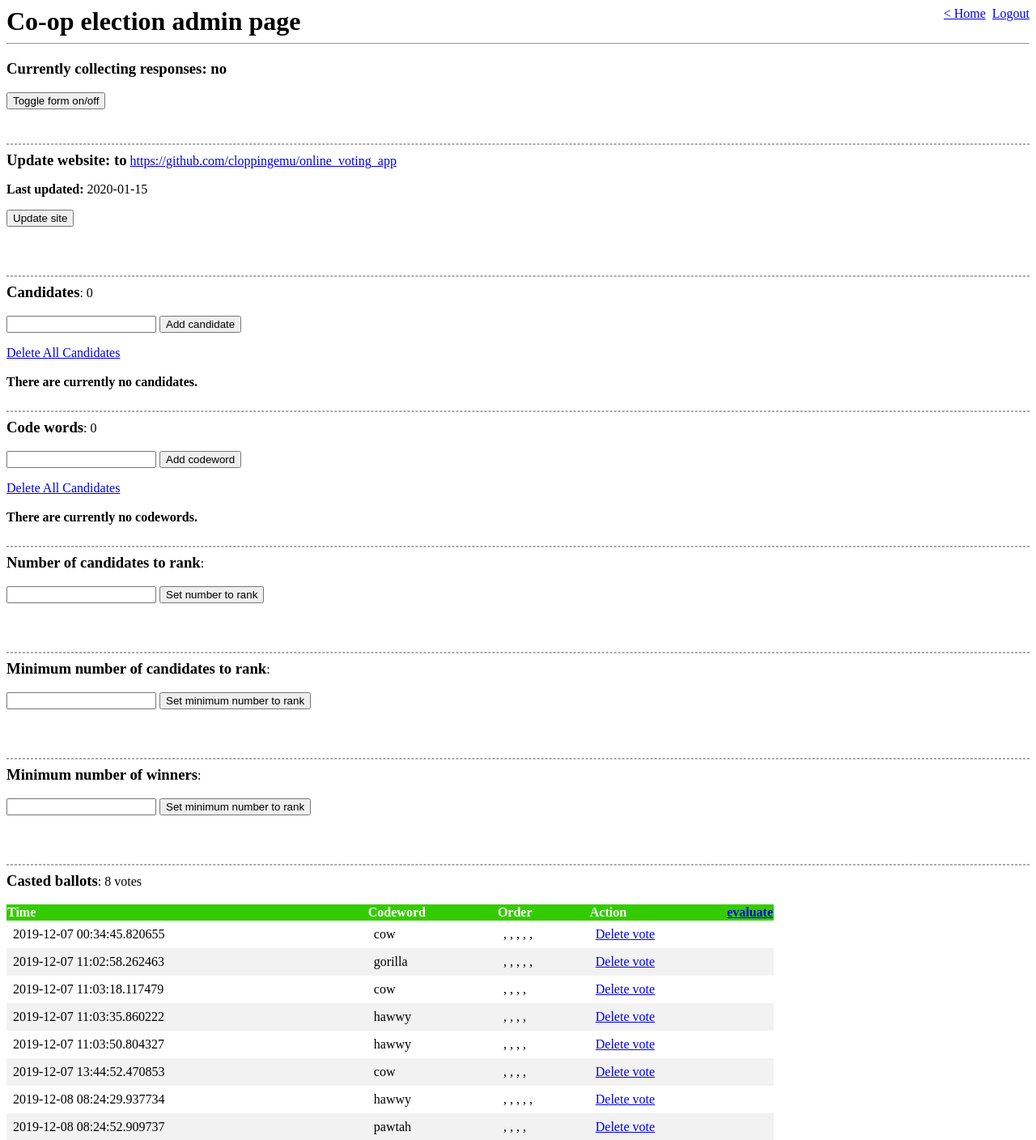
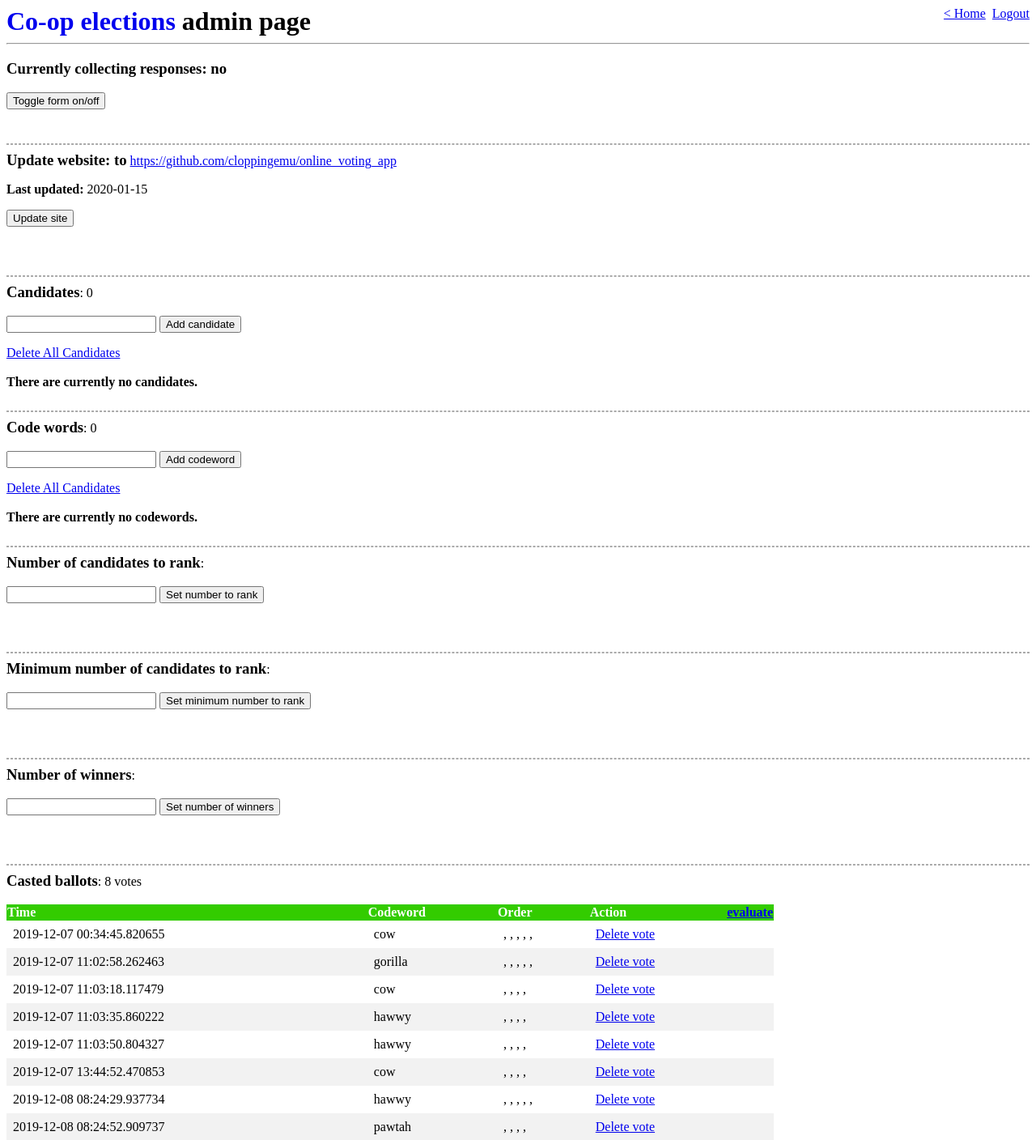
Before and after one commit to cloppingemu/online_voting_app, a Flask app: template templates/admin.html in a window 1280 px wide. Shown: the top 1408 px of the page at 81% size. Run offline with Flask 2, Linux system fonts and the light colour scheme; data comes from the database, SQL or seed files in the repository; the template is opened without the code that fills it: values that come from a table or form of the project are taken from there, most other values are stand-ins (such as "Sample title", 1, 10 or a date in 2020); some libraries are stand-ins or nearby versions.

Commit message:
minor changes

```diff
--- a/templates/admin.html
+++ b/templates/admin.html
@@ -22,7 +22,7 @@
 
 {% block body %}
 <body>
-    <h1 style="display:inline">Co-op election admin page</h1>
+    <h1 style="display:inline"><a href="/" style="text-decoration:none">Co-op elections</a> admin page</h1>
     <object align="right"><a href="/logout">Logout</a></object><object align="right"><a href="/">< Home</a>&nbsp;&nbsp;</object>
     <hr class="top"/>
     <div class="candidates">
@@ -115,10 +115,10 @@
     <br /><br />
     <hr class="page"/>
 
-    <h3 style="display:inline" id="h3_num_winners">Minimum number of winners</h3>: {{config["num_winners"]}} <br /><br />
+    <h3 style="display:inline" id="h3_num_winners">Number of winners</h3>: {{config["num_winners"]}} <br /><br />
     <form action="/admin/setNumWinners" onsubmit="return validate('numWinners', 'Number of winners field empty')" method="POST">
         <input type="number" name="numWinners" id="numWinners" value={{config["num_winners"]}}>
-        <input type="submit" value="Set minimum number to rank">
+        <input type="submit" value="Set number of winners">
     </form>
     <br /><br />
     <hr class="page"/>
--- a/templates/admin_login.html
+++ b/templates/admin_login.html
@@ -10,7 +10,7 @@
 
 {% block body %}
 <body onload="document.getElementById('admin_passwd').focus()">
-    <h1 style="display:inline">Co-op election admin authentication page</h1>
+    <h1 style="display:inline"><a href="/" style="text-decoration:none">Co-op elections</a> admin authentication page</h1>
     <object align="right"><a href="/">< Home</a></object>
     <hr class="top"/>
     <div class="candidates">
--- a/templates/index.html
+++ b/templates/index.html
@@ -12,7 +12,7 @@
 {% block body %}
 <body>
     <div class="votes">
-    <h1 style="display:inline">Co-op elections page</h1>
+    <h1 style="display:inline"><a href="/" style="text-decoration:none">Co-op elections</a> page</h1>
     <object align="right"><a href="/admin">Admin ></a></object>
     <hr class="top"/>
     <h3>Ballot</h3>
--- a/templates/result.html
+++ b/templates/result.html
@@ -9,7 +9,7 @@
 
 {% block body %}
     <div class="votes">
-    <h1 style="display:inline">Co-op elections page</h1>
+    <h1 style="display:inline"><a href="/" style="text-decoration:none">Co-op elections</a> results</h1>
     <object align="right"><a href="/">< Home</a> &nbsp; <a href="/admin">< Admin</a> &nbsp; <a href="/logout">Logout</a></object>
     <hr class="top"/>
 
--- a/templates/voted.html
+++ b/templates/voted.html
@@ -10,7 +10,7 @@
 {% block body %}
 <body>
     <div class="votes">
-    <h1 style="display:inline">Co-op elections page</h1>
+    <h1 style="display:inline"><a href="/" style="text-decoration:none">Co-op elections</a> page</h1>
     <object align="right"><a href="/">< Home</a> &nbsp; <a href="/admin">Admin ></a></object>
     <hr class="top"/>
     <br />
--- a/templates/voting_closed.html
+++ b/templates/voting_closed.html
@@ -10,7 +10,7 @@
 {% block body %}
 <body>
     <div class="votes">
-    <h1 style="display:inline">Co-op elections page</h1>
+    <h1 style="display:inline"><a href="/" style="text-decoration:none">Co-op elections</a> page</h1>
     <object align="right"><a href="/admin">Admin ></a></object>
     <hr class="top"/>
     <br />
```
